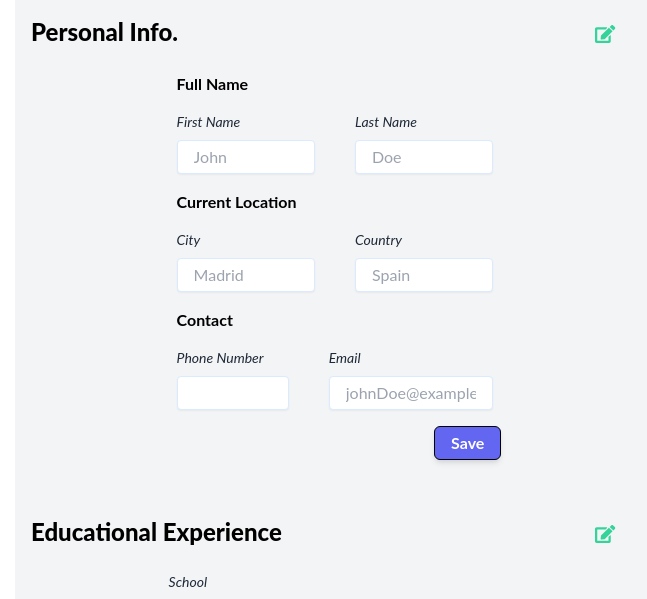
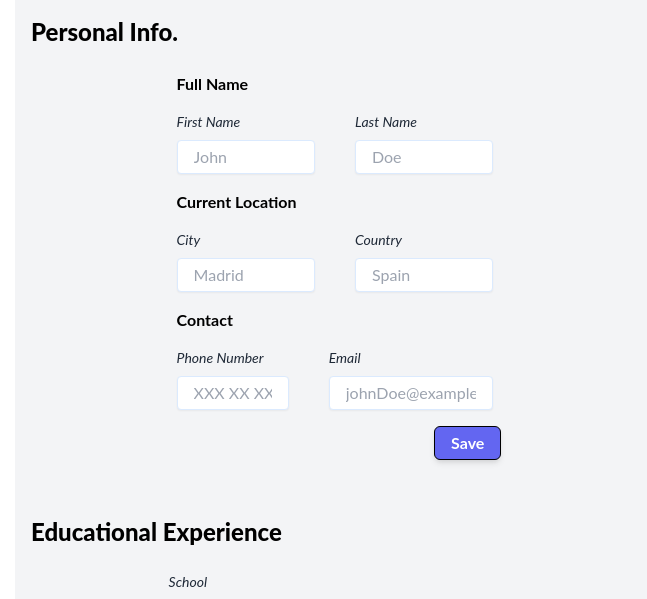
Before and after one commit to JNFussion/cv-application, a React (Create React App) app: page / in a window 1280 px wide. Shown: the top 599 px of the page, without its empty margins (305-952 px from the left). Built offline with nearby package versions, Linux system fonts and the light colour scheme.

Commit message:
Add Context to Form, remove Section Title from state. Refactor handleChange function.

```diff
--- a/src/components/educationInformation.js
+++ b/src/components/educationInformation.js
@@ -1,10 +1,10 @@
 import uniqid from "uniqid";
-import { faEdit } from "@fortawesome/free-solid-svg-icons";
 import { FontAwesomeIcon } from "@fortawesome/react-fontawesome";
 import { Component } from "react";
 import { getSelectType } from "../util";
 import EducationInformationField from "./educationInformationField";
 import Form from "./form";
+import { faPlusSquare } from "@fortawesome/free-regular-svg-icons";
 
 class EducationInformation extends Component {
   constructor(props) {
@@ -12,9 +12,6 @@ class EducationInformation extends Component {
     this.state = {
       isAdding: true,
       educationInfo: [],
-      section: {
-        showTitle: true,
-        title: "Educational Experience",
       form: [
         {
           fields: [
@@ -65,10 +62,10 @@ class EducationInformation extends Component {
           ],
         },
       ],
-      },
     };
 
     this.addEducation = this.addEducation.bind(this);
+    this.toggleIsAdding = this.toggleIsAdding.bind(this);
   }
 
   getDate(form, name) {
@@ -104,19 +101,20 @@ class EducationInformation extends Component {
       };
     });
   }
+  toggleIsAdding() {
+    this.setState((prevState) => ({
+      isAdding: !prevState.isAdding,
+    }));
+  }
 
   render() {
     return (
       <article className="info-container">
-        <button className="btn-edit" onClick={this.props.clickHandler}>
-          <div className="icon-container">
-            <FontAwesomeIcon icon={faEdit} />
-          </div>
-        </button>
         <h2 className="title">Educational Experience</h2>
         {this.state.isAdding && (
           <Form
-            section={this.state.section}
+            isAdding={this.state.isAdding}
+            defaultForm={this.state.form}
             submitHandler={this.addEducation}
           />
         )}
@@ -127,6 +125,17 @@ class EducationInformation extends Component {
             ))}
           </ul>
         )}
+
+        {!this.state.isAdding && (
+          <button
+            onClick={this.toggleIsAdding}
+            className="btn transition-state block m-3 ml-auto text-xl text-indigo-500 hover:text-indigo-700"
+          >
+            <div className="icon-container">
+              <FontAwesomeIcon icon={faPlusSquare} />
+            </div>
+          </button>
+        )}
       </article>
     );
   }
--- a/src/components/form.js
+++ b/src/components/form.js
@@ -1,39 +1,34 @@
-import { Component } from "react";
+import React, { Component } from "react";
+import uniqid from "uniqid";
 import Group from "./group";
 import Input from "./input";
+
+export const FormContext = React.createContext({
+  form: [],
+  handleChange: () => {},
+});
 
 class Form extends Component {
   constructor(props) {
     super(props);
 
-    this.state = this.props.section;
+    this.state = { form: this.props.defaultForm };
 
     this.handleChange = this.handleChange.bind(this);
   }
 
   handleChange(e) {
     this.setState((prevState) => {
-      let groupIndex = -1;
-      let fieldIndex = -1;
-      const targetGroup = prevState.form.find((group, index) => {
-        fieldIndex = group.fields.findIndex(
-          (field) => field.name === e.target.name
-        );
-
-        if (fieldIndex !== -1) {
-          groupIndex = index;
-          return group;
-        }
+      const newForm = prevState.form.map((group) => {
+        group.fields.map((field) => {
+          if (field.name === e.target.name) {
+            field.value = e.target.value;
+          }
+          return field;
+        });
+        return group;
       });
-      const newGroupValue = { ...targetGroup };
-      newGroupValue.fields[fieldIndex].value = e.target.value;
-      return {
-        form: [
-          ...prevState.form.slice(0, groupIndex),
-          newGroupValue,
-          ...prevState.form.slice(groupIndex + 1),
-        ],
-      };
+      return { form: newForm };
     });
   }
 
@@ -46,14 +41,15 @@ class Form extends Component {
       >
         {this.state.form.map((group) => {
           if (group.name === undefined) {
-            return (
-              <Input
-                field={group.fields[0]}
-                changeHandler={this.handleChange}
-              />
-            );
+            return <Input field={group.fields[0]} />;
           }
-          return <Group group={group} changeHandler={this.handleChange} />;
+          return (
+            <FormContext.Provider
+              value={{ form: this.state.form, handleChange: this.handleChange }}
+            >
+              <Group group={group} />
+            </FormContext.Provider>
+          );
         })}
         <button type="submit" className="btn-submit transition-state">
           Save
--- a/src/components/generalInformation.jsx
+++ b/src/components/generalInformation.jsx
@@ -22,8 +22,6 @@ class GeneralInformation extends Component {
           email: "",
         },
       },
-      section: {
-        title: "Personal Info.",
       form: [
         {
           name: "Full Name",
@@ -62,6 +60,7 @@ class GeneralInformation extends Component {
               name: "phoneNumber",
               value: "",
               type: "tel",
+              placeholder: "XXX XX XX XX",
             },
             {
               name: "email",
@@ -72,7 +71,6 @@ class GeneralInformation extends Component {
           ],
         },
       ],
-      },
     };
 
     this.handleSubmit = this.handleSubmit.bind(this);
@@ -105,7 +103,10 @@ class GeneralInformation extends Component {
   render() {
     return (
       <article className="info-container">
-        <button className="btn-edit" onClick={this.edit}>
+        <button
+          className={this.state.isEditing ? "hidden" : "btn btn-edit"}
+          onClick={this.edit}
+        >
           <div className="icon-container">
             <FontAwesomeIcon icon={faEdit} />
           </div>
@@ -115,7 +116,7 @@ class GeneralInformation extends Component {
         {this.state.isEditing ? (
           <Form
             submitHandler={this.handleSubmit}
-            section={this.state.section}
+            defaultForm={this.state.form}
           />
         ) : (
           <PersonalInfoContent personalInfo={this.state.personalInfo} />
--- a/src/components/group.js
+++ b/src/components/group.js
@@ -44,7 +44,7 @@ class Group extends Component {
         <fieldset className="group-control field-container gap-0 flex-wrap">
           <legend>{this.props.group.name}</legend>
           {subGroups.map((group) => (
-            <Group group={group} changeHandler={this.props.changeHandler} />
+            <Group group={group} />
           ))}
         </fieldset>
       );
@@ -59,9 +59,7 @@ class Group extends Component {
               <Select name={field.name} type={getSelectType(field.name)} />
             );
           }
-          return (
-            <Input field={field} changeHandler={this.props.changeHandler} />
-          );
+          return <Input field={field} />;
         })}
       </fieldset>
     );
--- a/src/components/input.js
+++ b/src/components/input.js
@@ -1,5 +1,6 @@
 import { Component } from "react";
 import { capitalize } from "../util";
+import { FormContext } from "./form";
 
 class Input extends Component {
   labelFormatted() {
@@ -7,8 +8,20 @@ class Input extends Component {
     return capitalize(label);
   }
 
+  getValue(form, name) {
+    form.find((group) => {
+      group.fields.find((field) => {
+        if (field.name === name) {
+          return field.value;
+        }
+      });
+    });
+  }
+
   render() {
     return (
+      <FormContext.Consumer>
+        {({ form, handleChange }) => (
           <div
             className={
               this.props.field.name === "phoneNumber"
@@ -21,13 +34,15 @@ class Input extends Component {
               <input
                 type={this.props.field.type}
                 name={this.props.field.name}
-            onChange={this.props.changeHandler}
-            value={this.props.field.value}
+                onChange={handleChange}
+                value={this.getValue(form, this.props.field.name)}
                 placeholder={this.props.field.placeholder}
                 required
               />
             </label>
           </div>
+        )}
+      </FormContext.Consumer>
     );
   }
 }
--- a/src/styles/index.css
+++ b/src/styles/index.css
@@ -73,7 +73,7 @@
   .btn-edit {
     @apply absolute right-8 text-lg text-green-400 hover:text-green-600;
   }
-  .btn-edit > * {
+  .btn > * {
     @apply px-2 py-1;
   }
 }
```
Lines whose indentation alone changed are shown as unchanged.
